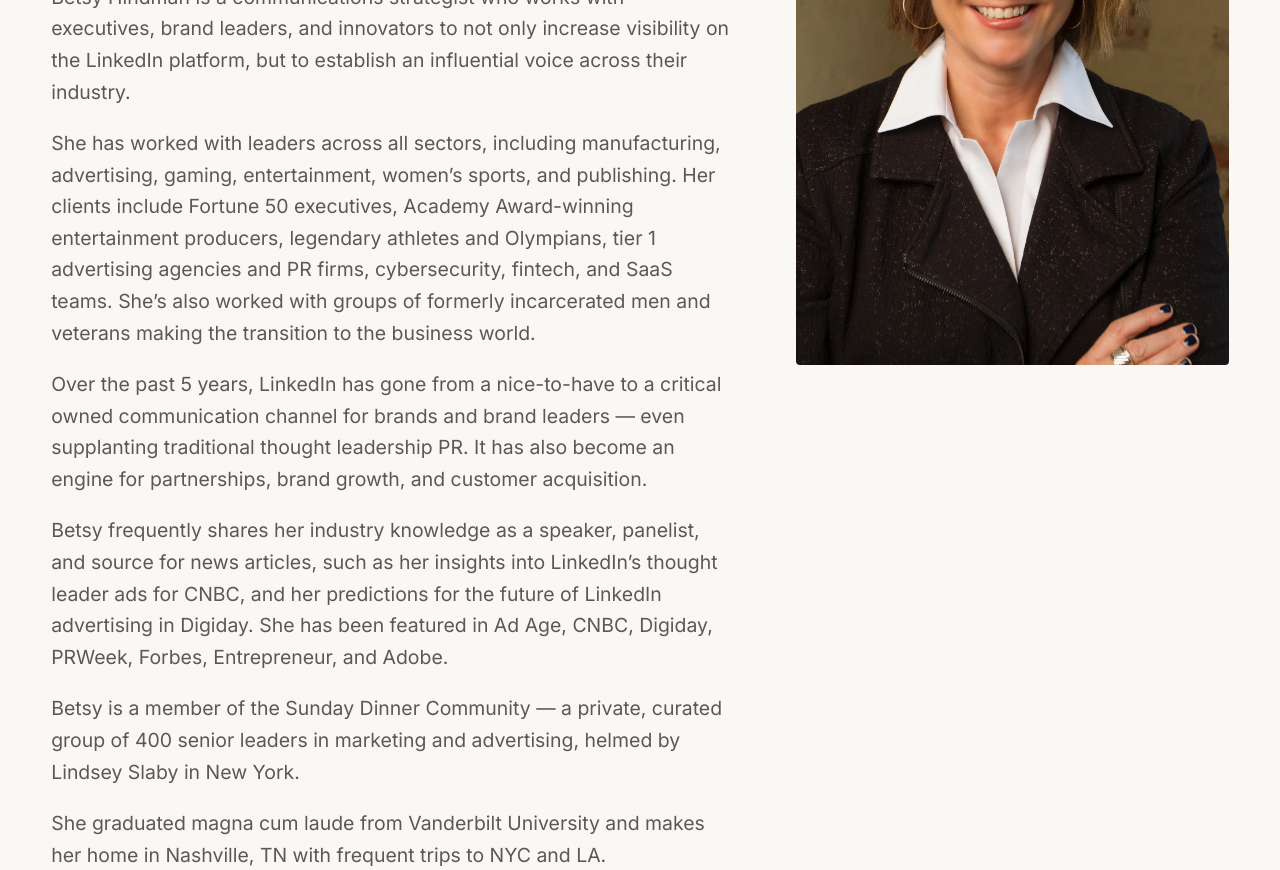
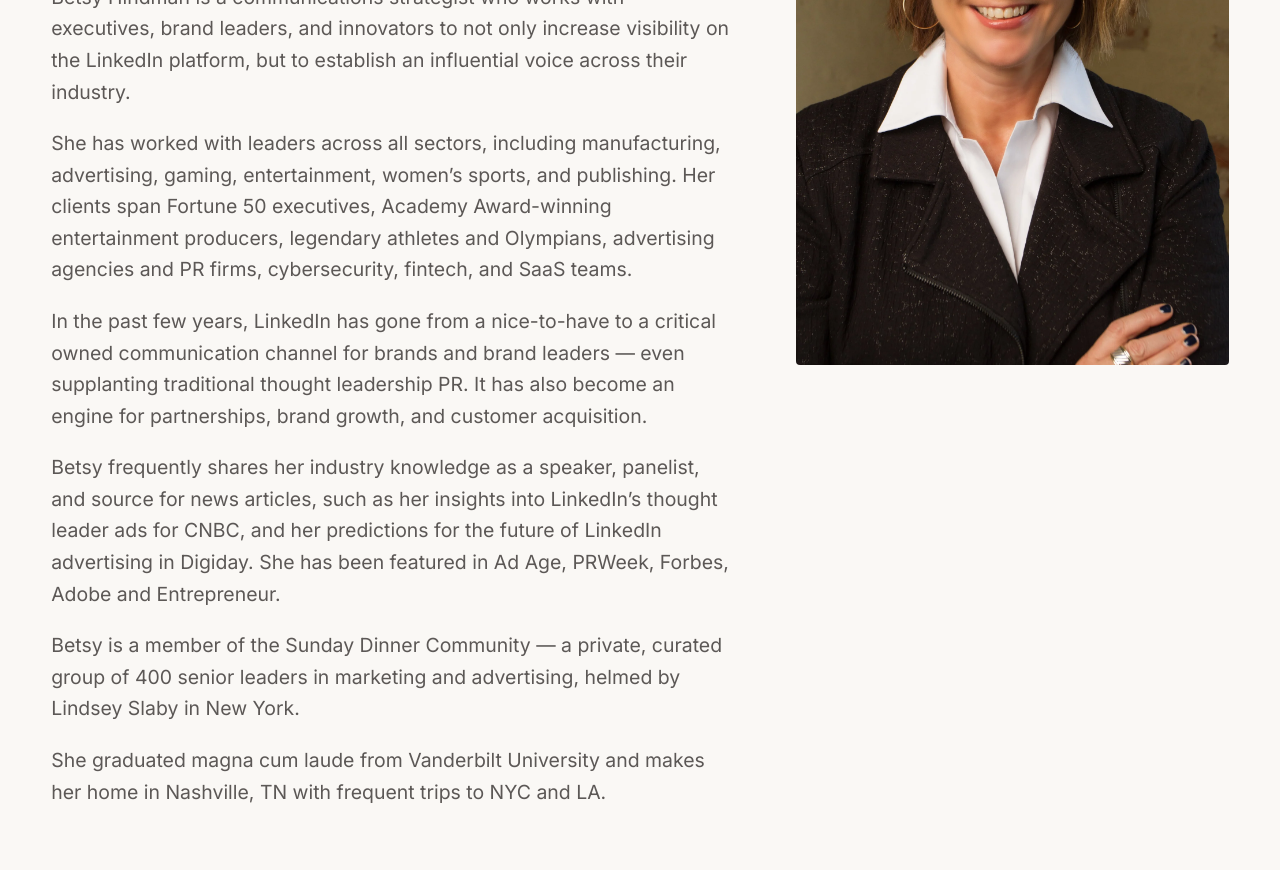
Before and after one commit to walterh1996/HindmanCo, a Next.js app: page /about in a window 1280 px wide. Shown: the part 420-1290 px from the top of the page. Built offline with nearby package versions, Linux system fonts and the light colour scheme.

Commit message:
Update about page copy to match site review
Co-authored-by: walterh1996 <walterh1996@users.noreply.github.com>

```diff
--- a/src/app/about/page.tsx
+++ b/src/app/about/page.tsx
@@ -99,16 +99,14 @@ export default function AboutPage() {
                   <p>
                     She has worked with leaders across all sectors, including
                     manufacturing, advertising, gaming, entertainment,
-                    women&rsquo;s sports, and publishing. Her clients include
+                    women&rsquo;s sports, and publishing. Her clients span
                     Fortune 50 executives, Academy Award-winning entertainment
-                    producers, legendary athletes and Olympians, tier 1
-                    advertising agencies and PR firms, cybersecurity, fintech,
-                    and SaaS teams. She&rsquo;s also worked with groups of
-                    formerly incarcerated men and veterans making the transition
-                    to the business world.
+                    producers, legendary athletes and Olympians, advertising
+                    agencies and PR firms, cybersecurity, fintech, and SaaS
+                    teams.
                   </p>
                   <p>
-                    Over the past 5 years, LinkedIn has gone from a nice-to-have
+                    In the past few years, LinkedIn has gone from a nice-to-have
                     to a critical owned communication channel for brands and
                     brand leaders — even supplanting traditional thought
                     leadership PR. It has also become an engine for
@@ -119,8 +117,8 @@ export default function AboutPage() {
                     panelist, and source for news articles, such as her insights
                     into LinkedIn&rsquo;s thought leader ads for CNBC, and her
                     predictions for the future of LinkedIn advertising in
-                    Digiday. She has been featured in Ad Age, CNBC, Digiday,
-                    PRWeek, Forbes, Entrepreneur, and Adobe.
+                    Digiday. She has been featured in Ad Age, PRWeek, Forbes,
+                    Adobe and Entrepreneur.
                   </p>
                   <p>
                     Betsy is a member of the Sunday Dinner Community — a
```
